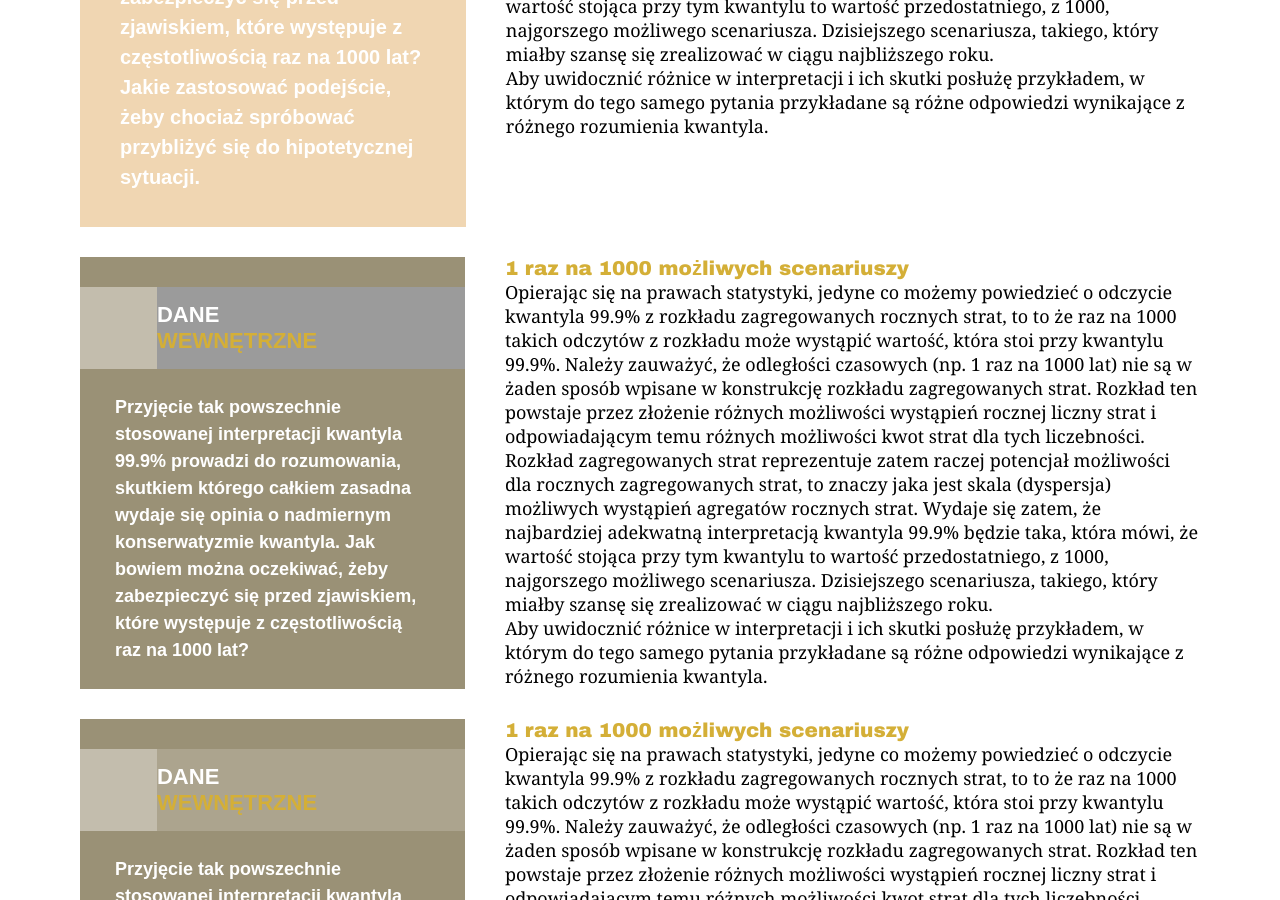
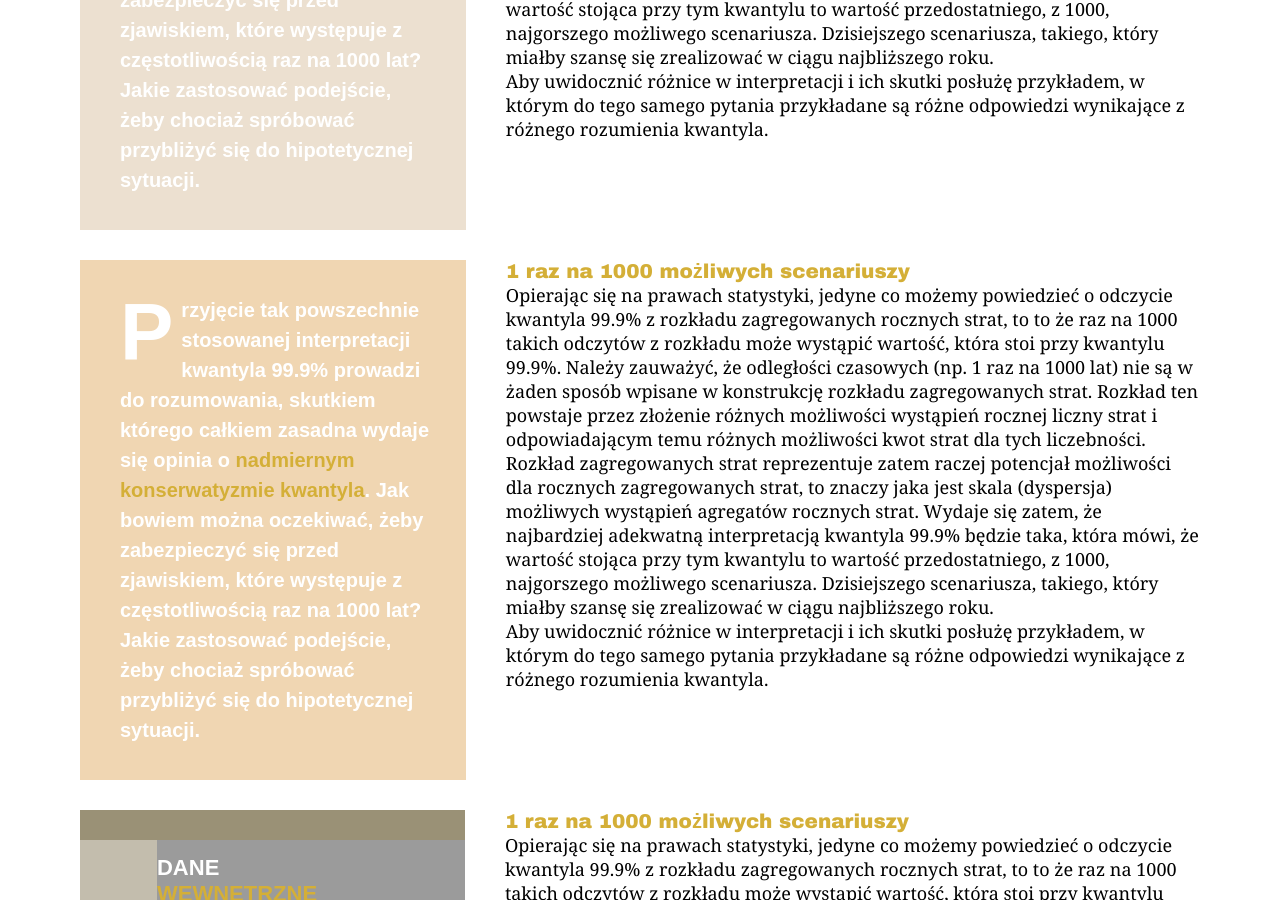
Before and after one commit to MaciejBuczak/risk-research, a Jekyll site: the page built from art-oprisk-kw999_v3_9.md, in a window 1280 px wide and 900 px high, scrolled down 8485 px. Built offline with Jekyll 4.4.1, drawn with Linux system fonts in a browser that asks for light colours.

Commit message:
Update art-oprisk-kw999-layout_v3_9.html

```diff
--- a/_layouts/art-oprisk-kw999-layout_v3_9.html
+++ b/_layouts/art-oprisk-kw999-layout_v3_9.html
@@ -1075,7 +1075,7 @@
         <!-- NOWE ELEMENTY: O5.1 i T 5.2 -->
 <div class="ryzmod-o51-container" style="gap: 20px;">
   <!-- Lewy element - jednolite szare tło -->
-  <div class="ryzmod-o51-box" style="width: 35%; background-color: transparent; padding-left: 40px; padding-right: 35px; padding-top: 35px; padding-bottom: 35px; position: relative; border-top: 2px solid #d6d2c7;">
+  <div class="ryzmod-o51-box" style="width: 35%; background-color: transparent; padding-left: 40px; padding-right: 35px; padding-top: 35px; padding-bottom: 35px; position: relative; border-left: 0; border-top: 5px solid #d6d2c7;">
 <p style="color: #d6d2c7; font-family: Arial, sans-serif; font-weight: bold; margin: 0; line-height: 1.5; font-size: 20px; text-align: left; text-indent: 0;">
   <span style="float: left; font-size: 400%; line-height: 0.8; margin-right: 8px; margin-top: 5px;">P</span>
   rzyjęcie tak powszechnie stosowanej interpretacji kwantyla 99.9% prowadzi do rozumowania, skutkiem którego całkiem zasadna wydaje się opinia o <span style="color: #D4AF37;">nadmiernym konserwatyzmie kwantyla</span>. Jak bowiem można oczekiwać, żeby zabezpieczyć się przed zjawiskiem, które występuje z częstotliwością raz na 1000 lat? Jakie zastosować podejście, żeby chociaż spróbować przybliżyć się do hipotetycznej sytuacji.
@@ -1089,6 +1089,34 @@
     <p>Aby uwidocznić różnice w interpretacji i ich skutki posłużę przykładem, w którym do tego samego pytania przykładane są różne odpowiedzi wynikające z różnego rozumienia kwantyla.</p>
   </div>
 </div>
+
+
+
+
+
+                <!-- NOWE ELEMENTY: O5.1 i T 5.2 -->
+<div class="ryzmod-o51-container" style="gap: 20px;">
+  <!-- Lewy element - jednolite szare tło -->
+  <div class="ryzmod-o51-box" style="width: 35%; background-color: transparent; padding-left: 40px; padding-right: 35px; padding-top: 35px; padding-bottom: 35px; position: relative; border-left: 5px solid #d6d2c7;">
+<p style="color: #d6d2c7; font-family: Arial, sans-serif; font-weight: bold; margin: 0; line-height: 1.5; font-size: 20px; text-align: left; text-indent: 0;">
+  <span style="float: left; font-size: 400%; line-height: 0.8; margin-right: 8px; margin-top: 5px;">P</span>
+  rzyjęcie tak powszechnie stosowanej interpretacji kwantyla 99.9% prowadzi do rozumowania, skutkiem którego całkiem zasadna wydaje się opinia o <span style="color: #D4AF37;">nadmiernym konserwatyzmie kwantyla</span>. Jak bowiem można oczekiwać, żeby zabezpieczyć się przed zjawiskiem, które występuje z częstotliwością raz na 1000 lat? Jakie zastosować podejście, żeby chociaż spróbować przybliżyć się do hipotetycznej sytuacji.
+</p>
+    </div>
+
+  <!-- Tekst po prawej - bez zmian -->
+  <div class="ryzmod-t52-text">
+    <h5 style="font-family: Arial Black, Arial, sans-serif; font-size: 20px; font-weight: bold; margin-top: 0; color: #D4AF37;">1 raz na 1000 możliwych scenariuszy</h5>
+    <p>Opierając się na prawach statystyki, jedyne co możemy powiedzieć o odczycie kwantyla 99.9% z rozkładu zagregowanych rocznych strat, to to że raz na 1000 takich odczytów z rozkładu może wystąpić wartość, która stoi przy kwantylu 99.9%. Należy zauważyć, że odległości czasowych (np. 1 raz na 1000 lat) nie są w żaden sposób wpisane w konstrukcję rozkładu zagregowanych strat. Rozkład ten powstaje przez złożenie różnych możliwości wystąpień rocznej liczny strat i odpowiadającym temu różnych możliwości kwot strat dla tych liczebności. Rozkład zagregowanych strat reprezentuje zatem raczej potencjał możliwości dla rocznych zagregowanych strat, to znaczy jaka jest skala (dyspersja) możliwych wystąpień agregatów rocznych strat. Wydaje się zatem, że najbardziej adekwatną interpretacją kwantyla 99.9% będzie taka, która mówi, że wartość stojąca przy tym kwantylu to wartość przedostatniego, z 1000, najgorszego możliwego scenariusza. Dzisiejszego scenariusza, takiego, który miałby szansę się zrealizować w ciągu najbliższego roku.</p>
+    <p>Aby uwidocznić różnice w interpretacji i ich skutki posłużę przykładem, w którym do tego samego pytania przykładane są różne odpowiedzi wynikające z różnego rozumienia kwantyla.</p>
+  </div>
+</div>
+
+
+
+
+
+
 
 
 
```
